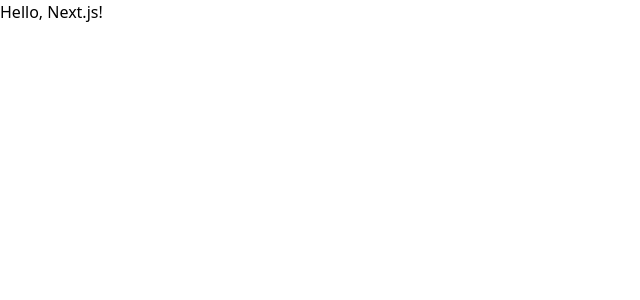
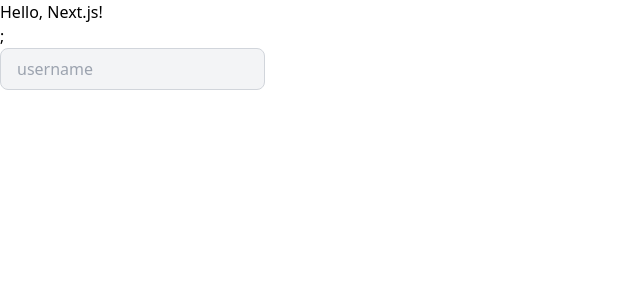
Before and after one commit to x-sss-x/santhosh, a Next.js app: page / in a window 1280 px wide. Shown: the top 300 px of the page, without its empty margins (0-640 px from the left). Built offline with nearby package versions, Linux system fonts and the light colour scheme.

Commit message:
input fields

```diff
--- a/package.json
+++ b/package.json
@@ -12,6 +12,7 @@
   },
   "dependencies": {
     "@faker-js/faker": "^7.6.0",
+    "@fortawesome/free-solid-svg-icons": "^6.4.0",
     "@prisma/client": "^4.13.0",
     "@reduxjs/toolkit": "^1.9.5",
     "@types/node": "18.16.3",
--- a/src/app/page.tsx
+++ b/src/app/page.tsx
@@ -1,5 +1,9 @@
 import React from "react";
+import Input from "../components/Input"
 
 export default function Page() {
-    return <h1>Hello, Next.js!</h1>;
+    return <div>
+    <h1>Hello, Next.js!</h1>;
+    <Input variant="person" placeholder="username"/>
+  </div>
   }
--- /dev/null
+++ b/src/components/Input.tsx
@@ -0,0 +1,59 @@
+import { VariantProps, cva } from "class-variance-authority";
+import { AiOutlineUser, AiOutlineMail, AiOutlinePhone, AiOutlineLock, AiOutlineArrowUp } from "react-icons/ai";
+import { HiOutlineLocationMarker } from "react-icons/hi";
+
+export type InputProps = VariantProps<typeof inputStyles>;
+
+export const inputStyles = cva("relative flex items-center", {
+  variants: {
+    inputVariant: {
+      default: "bg-gray-100 border border-gray-300 rounded-lg px-4 py-2",
+      email: "bg-gray-100 border border-gray-300 rounded-lg pl-10 pr-4 py-2",
+      username: "bg-gray-100 border border-gray-300 rounded-lg pl-10 pr-4 py-2",
+      phoneNumber: "bg-gray-100 border border-gray-300 rounded-lg pl-10 pr-4 py-2",
+      age: "bg-gray-100 border border-gray-300 rounded-lg pl-10 pr-4 py-2",
+      address: "bg-gray-100 border border-gray-300 rounded-lg pl-10 pr-4 py-2",
+      password: "bg-gray-100 border border-gray-300 rounded-lg pl-10 pr-4 py-2",
+      confirmPassword: "bg-gray-100 border border-gray-300 rounded-lg pl-10 pr-4 py-2",
+    },
+  },
+});
+
+interface InputExtendedProps extends InputProps {
+  placeholder: string;
+  inputVariant?: "default" | "email" | "username" | "phoneNumber" | "age" | "address" | "password" | "confirmPassword";
+}
+
+export default function Input({ placeholder, inputVariant = "default", ...props }: InputExtendedProps) {
+  const renderIcon = () => {
+    switch (inputVariant) {
+      case "email":
+        return <AiOutlineMail className="text-gray-500 absolute left-3 top-1/2 transform -translate-y-1/2" />;
+      case "username":
+        return <AiOutlineUser className="text-gray-500 absolute left-3 top-1/2 transform -translate-y-1/2" />;
+      case "phoneNumber":
+        return <AiOutlinePhone className="text-gray-500 absolute left-3 top-1/2 transform -translate-y-1/2" />;
+      case "age":
+        return <AiOutlineArrowUp className="text-gray-500 absolute left-3 top-1/2 transform -translate-y-1/2" />;
+      case "address":
+        return <HiOutlineLocationMarker className="text-gray-500 absolute left-3 top-1/2 transform -translate-y-1/2" />;
+      case "password":
+      case "confirmPassword":
+        return <AiOutlineLock className="text-gray-500 absolute left-3 top-1/2 transform -translate-y-1/2" />;
+      default:
+        return null;
+    }
+  };
+
+  return (
+    <div className={inputStyles()}>
+      <input
+        type={inputVariant === "password" || inputVariant === "confirmPassword" ? "password" : "text"}
+        placeholder={placeholder}
+        className={inputStyles({ inputVariant })}
+        {...props}
+      />
+      {renderIcon()}
+    </div>
+  );
+}
```
Also changed, not shown: 2 other files (tests, documents, lock files or other folders).
